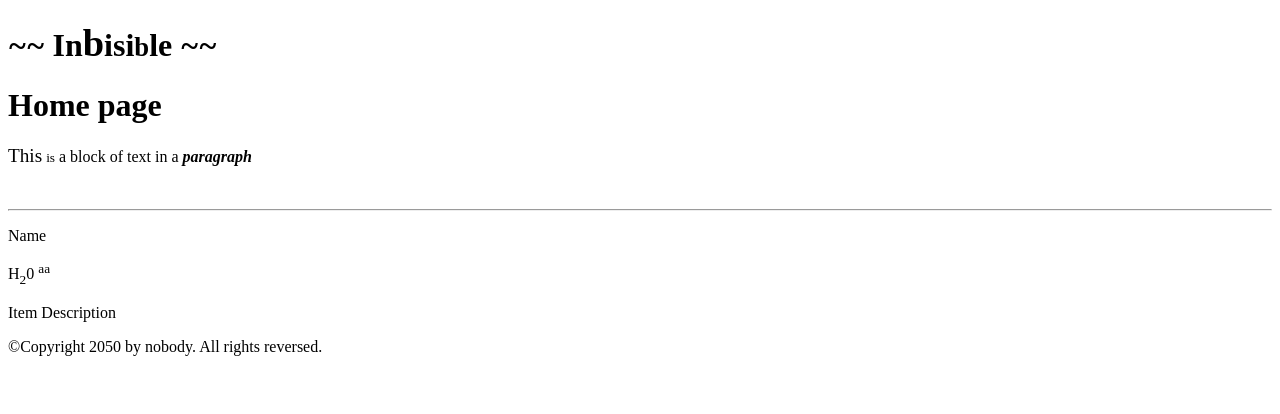
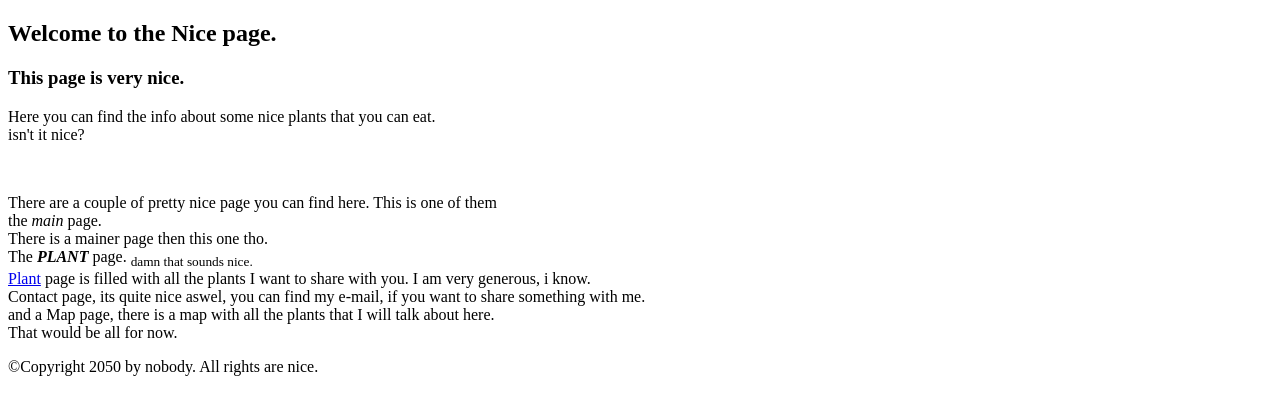
Before and after one commit to Rayakuru/First-Attepmt-at-a-Website, a plain HTML site: page index.html in a window 1280 px wide. Drawn offline with Linux system fonts and the light colour scheme.

Commit message:
Added Plant.html and modified Index.html

```diff
--- a/index.html
+++ b/index.html
@@ -6,20 +6,33 @@
     <meta name="keywords" content="Greens, Wilderness, Plants, survival">
 	  <meta name="author" content="Shestel Alexander">
     <title> Nice.</title>
-	<h1><i>~~</i> In<big>b</big>isi<small>b</small>le <i>~~</i></h1>
   </head>
 <!-- comment -->
   <body>
-    <h1> Home page </h1>
+    <h2> Welcome to the Nice page. <br> </h2>
+    <h3> This page is very nice.</h3>
 
-    <p><big>This</big> <small>is</small> a block of text in a <b><i>paragraph</i></b></p>
-  	<br/> <hr/>
-  	<p> Name</p>
-  	<p>H<sub>2</sub>0 <sup>aa</sup></p>
-  	<a> Item Description </a>
+
+    <main>
+      <p> Here you can find the info about some nice plants that you can eat. <br>
+        isn't it nice? </p>
+      <br>
+      <p> There are a couple of pretty nice page you can find here. This is one of them <br>
+        the <i>main</i> page. <br>
+        There is a mainer page then this one tho. <br> The <b><i>PLANT</i></b> page.  <sub>damn that sounds nice.</sub> <br>
+        <a href="Plant.html">Plant</a> page is filled with all the plants I want to share with you. I am very generous, i know. <br>
+        Contact page, its quite nice aswel, you can find my e-mail, if you want to share something with me. <br>
+        and a Map page, there is a map with all the plants that I will talk about here. <br>
+        That would be all for now.
+
+
+
+
+    </main>
+
   </body>
 
   <footer>
-      <p>©Copyright 2050 by nobody. All rights reversed.</p>
+      <p>©Copyright 2050 by nobody. All rights are nice.</p>
   </footer>
 </html>
```
Also changed, not shown: Plant.html (added, +13 -0 lines), 1 other file.
